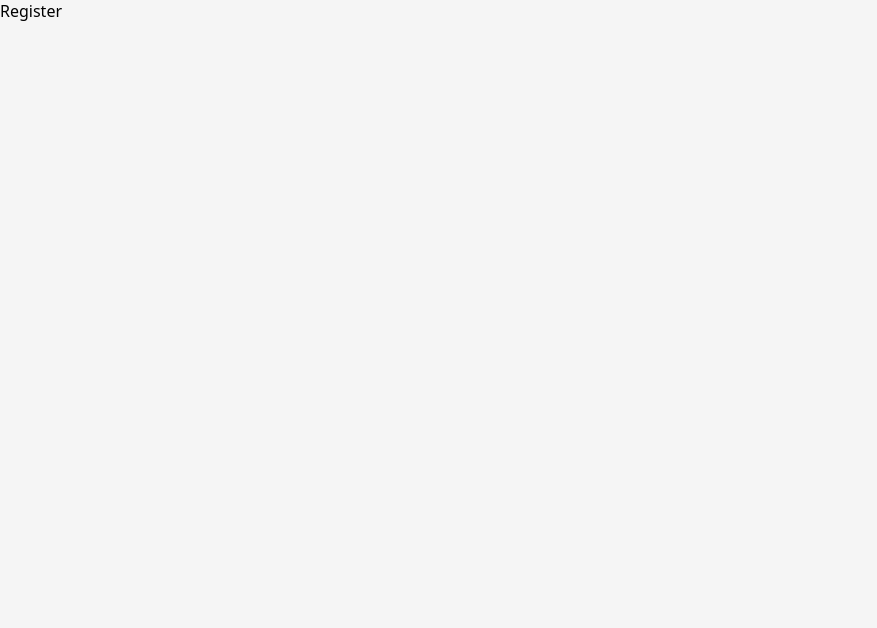
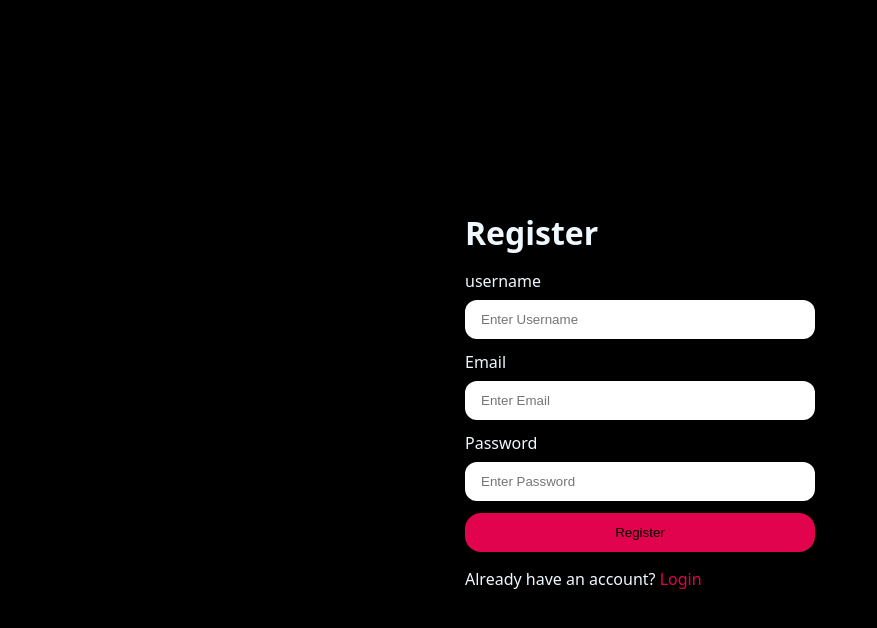
Before and after one commit to Ejaz47-Hub/Ejaz47-Hub-Resume-Analyzer_Nodejs-GenAi, a React app in the folder Frontend/: page /register in a window 1280 px wide. Shown: the top 628 px of the page, without its empty margins (0-877 px from the left). Built offline with nearby package versions, Linux system fonts and the light colour scheme; the HTML template or start-up script is replaced by a standard one.

Commit message:
Developing

```diff
--- a/Frontend/package.json
+++ b/Frontend/package.json
@@ -10,6 +10,7 @@
     "preview": "vite preview"
   },
   "dependencies": {
+    "axios": "^1.13.6",
     "postcss-scss": "^4.0.9",
     "react": "^19.2.4",
     "react-dom": "^19.2.4",
--- a/Frontend/src/App.jsx
+++ b/Frontend/src/App.jsx
@@ -1,10 +1,14 @@
 import React from 'react'
 import { RouterProvider } from 'react-router'
 import { router } from './app.routes.jsx'
+import { AuthProvider } from './features/auth/auth.context.jsx'
 
 const App = () => {
   return (
-   <RouterProvider router={router}/>
+    <AuthProvider>
+       <RouterProvider router={router}/>
+    </AuthProvider>
+
   )
 }
 
--- /dev/null
+++ b/Frontend/src/features/auth/auth.context.jsx
@@ -0,0 +1,17 @@
+
+import { createContext ,useState} from "react";
+
+
+export const AuthContext = createContext()
+
+
+export const AuthProvider = ({children}) => {
+    const [user, setUser] = useState(null)
+    const [loading, setLoading] = useState(false)
+
+
+    return (
+        <AuthContext.Provider value={{user,setUser,loading,setLoading}}>{children}</AuthContext.Provider>
+    )
+
+}
--- a/Frontend/src/features/auth/auth.form.scss
+++ b/Frontend/src/features/auth/auth.form.scss
@@ -34,4 +34,9 @@
         border-radius: 0.75rem;
        }
     }
+
+    a{
+      color:  #e1034d;
+      text-decoration: none;
+    }
 }
--- a/Frontend/src/features/auth/pages/Login.jsx
+++ b/Frontend/src/features/auth/pages/Login.jsx
@@ -1,5 +1,6 @@
 import React from 'react'
 import "../auth.form.scss"
+import { Link } from 'react-router'
 const Login = () => {
 
     const handleSubmit = (e) =>{
@@ -23,6 +24,7 @@
 
                 <button className='button primary-button'>Login</button>
             </form>
+ <p>Don't have an account <Link to={'/register'}>Register</Link></p>
         </div>
     </main>
   )
--- a/Frontend/src/features/auth/pages/Register.jsx
+++ b/Frontend/src/features/auth/pages/Register.jsx
@@ -1,8 +1,40 @@
 import React from 'react'
+import {useNavigate,Link} from 'react-router'
 
 const Register = () => {
+
+  const navigate = useNavigate()
+
+  const handleSubmit =(e)=>{
+      e.preventDefault()
+  }
   return (
-    <div>Register</div>
+
+
+     <main>
+        <div className="form-container">
+            <h1>Register</h1>
+            <form onSubmit={handleSubmit}>
+                <div className="input-group">
+                    <label htmlFor='username'>username</label>
+                    <input type="text" id='username' name='username' placeholder='Enter Username' />
+                </div>
+                <div className="input-group">
+                    <label htmlFor='email'>Email</label>
+                    <input type="email" id='email' name='email' placeholder='Enter Email' />
+                </div>
+
+                <div className="input-group">
+                    <label htmlFor='Password'>Password</label>
+                    <input type="password" id='Password' name='Password' placeholder='Enter Password' />
+                </div>
+
+                <button className='button primary-button'>Register</button>
+            </form>
+
+            <p>Already have an account? <Link to={'/login'}>Login</Link></p>
+        </div>
+    </main>
   )
 }
 
--- a/Frontend/src/style.scss
+++ b/Frontend/src/style.scss
@@ -12,6 +12,7 @@
 #root{
 
     width: 100%;
-    background-color: whitesmoke;
+    background-color: #000;
+    color: aliceblue;
     font-family: system-ui, -apple-system, BlinkMacSystemFont, 'Segoe UI', Roboto, Oxygen, Ubuntu, Cantarell, 'Open Sans', 'Helvetica Neue', sans-serif;
 }
--- a/Frontend/src/styles/button.scss
+++ b/Frontend/src/styles/button.scss
@@ -8,7 +8,7 @@
     transition: all 0.3s ease-in-out;
 
     &.primary-button{
-        background-color: rgba(23, 203, 182, 0.4);
+        background-color: #e1034d;
     }
 
     &.active{
```
Also changed, not shown: Frontend/src/features/auth/hooks/useAuth.js (added, +8 -0 lines), Frontend/src/features/auth/services/auth.api.js (added, +56 -0 lines), 1 other file (tests, documents, lock files or other folders).
